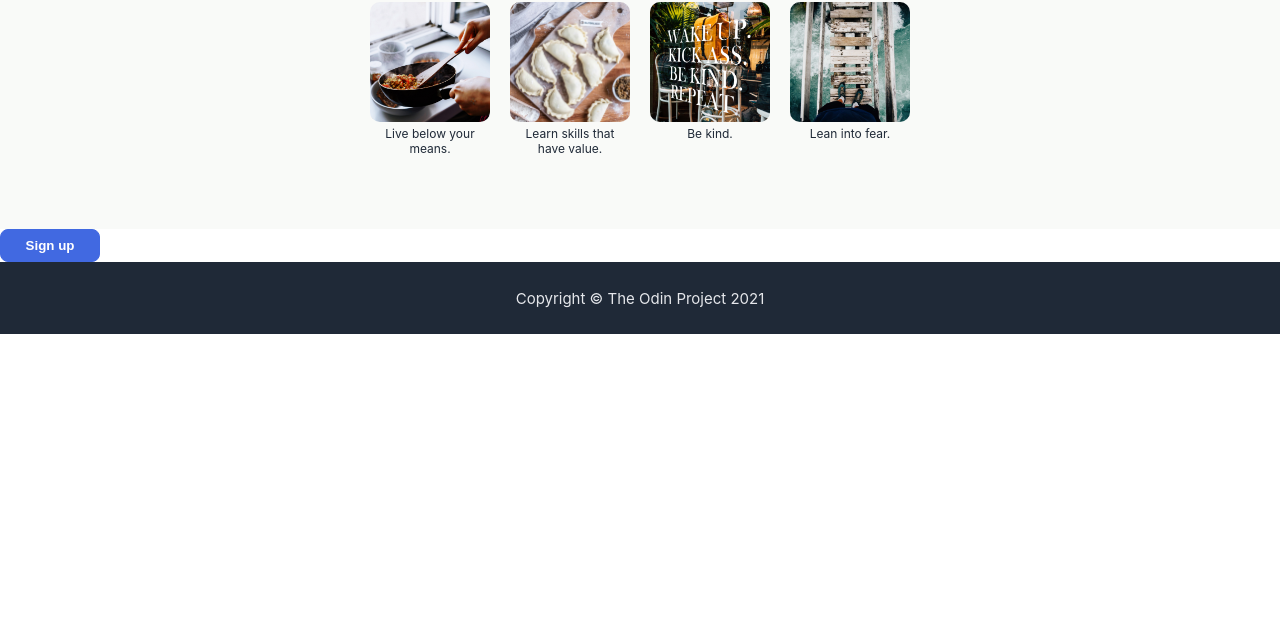
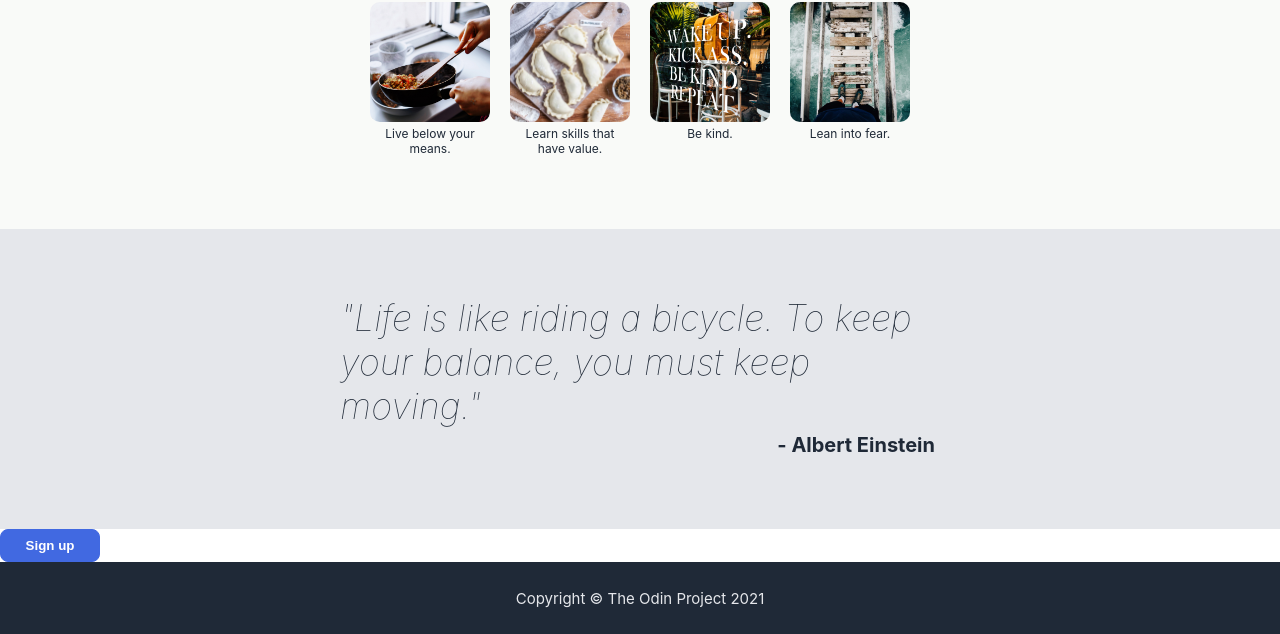
Before and after one commit to restlessbraap/odin-landing-page, a plain HTML site: page index.html in a window 1280 px wide. Shown: the part 511-1145 px from the top of the page. Before the commit the page ends 845 px from the top, so only its background shows below. Drawn offline with Linux system fonts and the light colour scheme.

Commit message:
Section three done

```diff
--- a/index.html
+++ b/index.html
@@ -55,8 +55,10 @@
         </div>
       </div>
       <div class="section-three">
-        <div class="quote"></div>
-        <div class="attribute"></div>
+        <div class="container">
+          <div class="quote">"Life is like riding a bicycle. To keep your balance, you must keep moving." </div>
+          <div class="attribute">- Albert Einstein</div>
+        </div>
       </div>
       <div class="section-four">
         <div class="box">
--- a/style.css
+++ b/style.css
@@ -162,6 +162,37 @@ button.sign-up {
     padding: 4px;
 }
 
+.section-three {
+    height: 300px;
+    color: #1F2937;
+    background-color: #E5E7EB;
+    display: flex;
+    flex-direction: column;
+    justify-content: center;
+    align-items: center;
+}
+
+.section-three .container {
+    width: 600px;
+    align-items: center;
+}
+
+.quote {
+    font-style: italic;
+    font-weight: lighter;
+    font-size: 36px;
+    display: flex;
+    align-items: center;
+}
+
+.attribute {
+    display: flex;
+    font-size: 20px;
+    font-weight: bold;
+    justify-content: flex-end;
+    padding: 5px
+}
+
 .footer {
     height: 72px;
     background: #1F2937;
```
